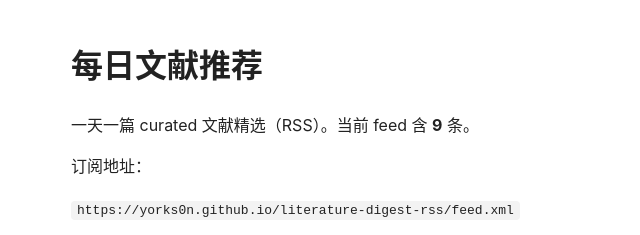
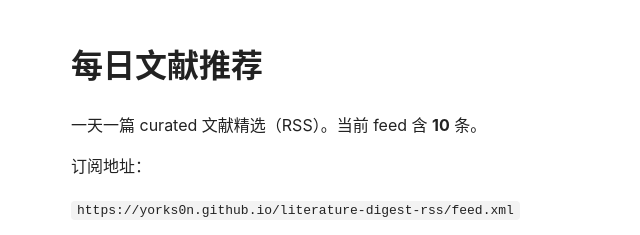
Before and after one commit to Yorks0n/literature-digest-rss, a plain HTML site: page index.html in a window 1280 px wide. Shown: the top 235 px of the page, 249-889 px from the left. Drawn offline with Linux system fonts and the light colour scheme.

Commit message:
Update digest landing page

```diff
--- a/index.html
+++ b/index.html
@@ -13,7 +13,7 @@
 </head>
 <body>
   <h1>每日文献推荐</h1>
-  <p>一天一篇 curated 文献精选（RSS）。当前 feed 含 <strong>9</strong> 条。</p>
+  <p>一天一篇 curated 文献精选（RSS）。当前 feed 含 <strong>10</strong> 条。</p>
   <p>订阅地址：</p>
   <p><code>https://yorks0n.github.io/literature-digest-rss/feed.xml</code></p>
   <p><a href="feed.xml">打开 feed.xml</a></p>
```
